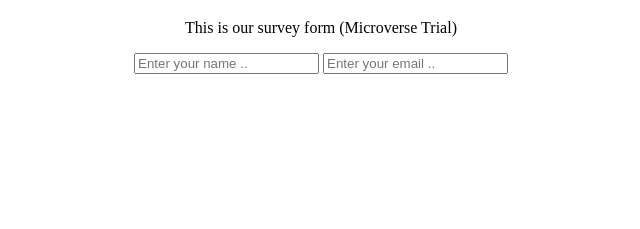
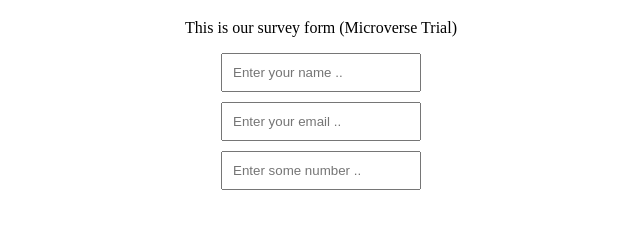
Before and after one commit to MahmoudBakr23/Microverse-Trial-3, a plain HTML site: page index.html in a window 1280 px wide. Shown: the part 61-290 px from the top of the page, without its empty margins (319-959 px from the left). Drawn offline with Linux system fonts and the light colour scheme.

Commit message:
user story #7,#8

```diff
--- a/css/style.css
+++ b/css/style.css
@@ -1,3 +1,16 @@
 body{
     text-align: center;
 }
+
+form{
+
+    display: flex;
+    flex-direction: column;
+    width: 200px;
+    margin: 0 auto;
+
+}
+form *{
+    padding: 10px;
+    margin-bottom: 10px;
+}
--- a/index.html
+++ b/index.html
@@ -8,11 +8,14 @@
 
   <body>
     <h1 id="title">Survey Form</h1>
-    <p id="description">This is our survey form (Microverse Trial)</p>
-    <form id="survey-form">
-      <input type="text" id="name" placeholder="Enter your name .." required>
-      <input type="email" name="email" id="email" placeholder="Enter your email .." required>
-    </form>
+
+      <p id="description">This is our survey form (Microverse Trial)</p>
+      <form id="survey-form">
+        <input type="text" id="name" placeholder="Enter your name .." required>
+        <input type="email" name="email" id="email" placeholder="Enter your email .." required>
+        <input type="number" id="number" placeholder="Enter some number .." required>
+      </form>
+
 
 
 
```
